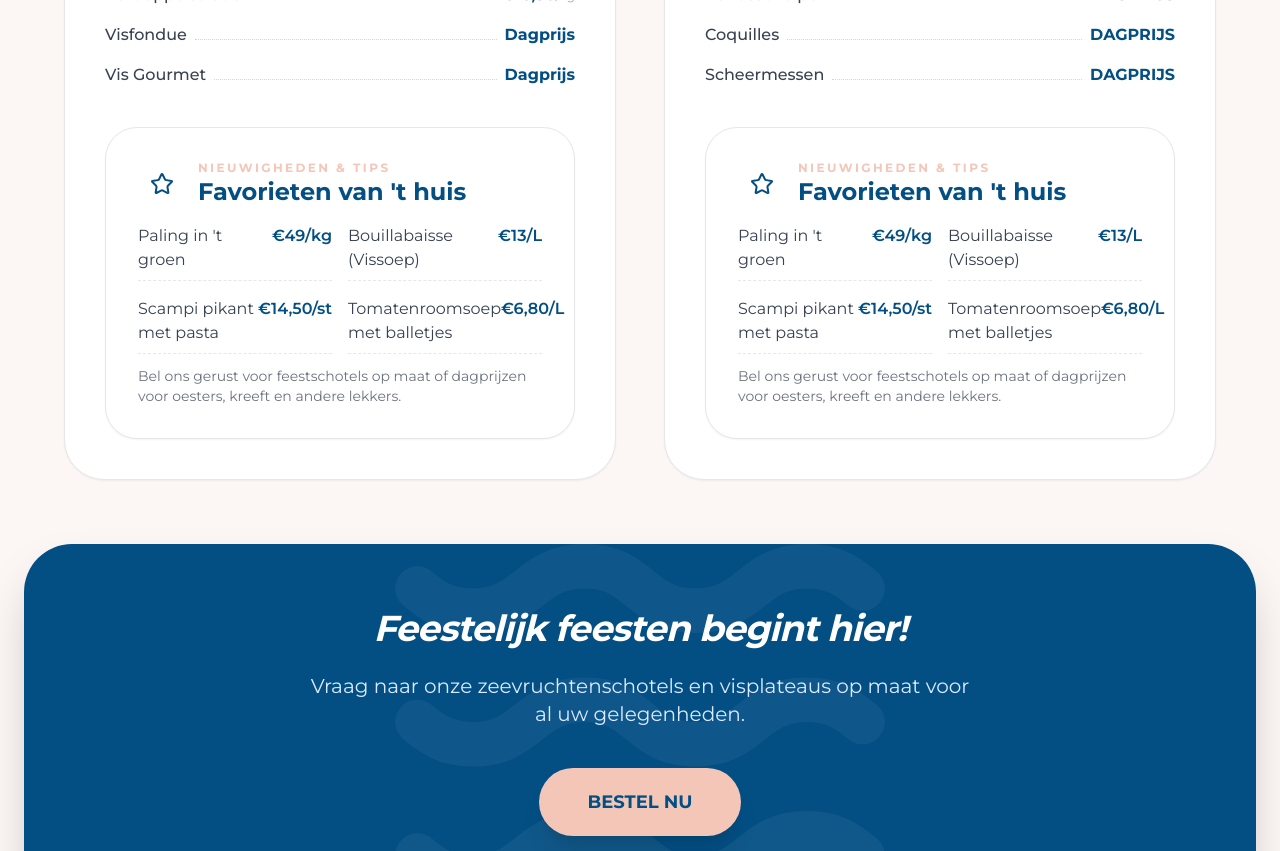
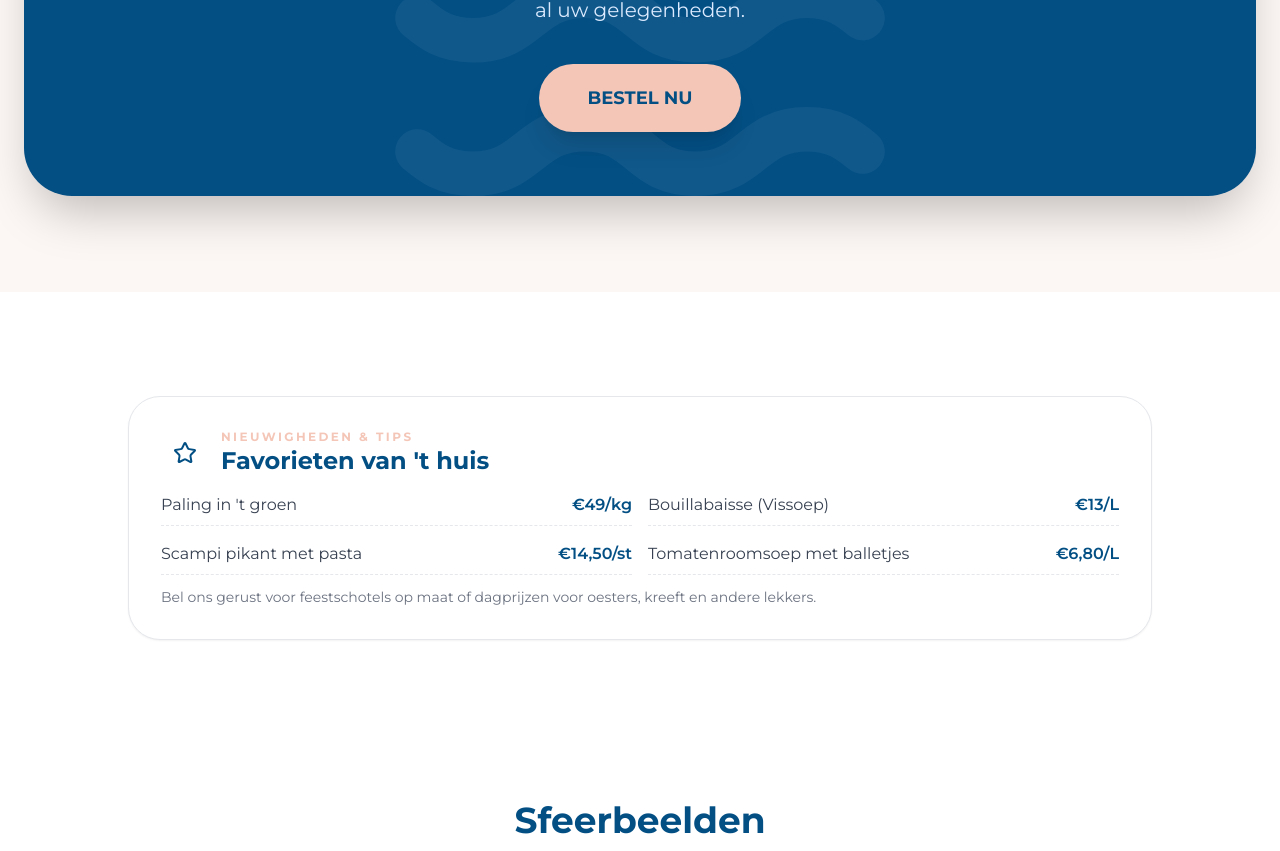
Before and after one commit to kevinb42O/DeWulk_website, a React (Vite) app: page / in a window 1280 px wide. Shown: the part 3560-4411 px from the top of the page. Built offline with nearby package versions, Linux system fonts and the light colour scheme.

Commit message:
Fix: Remove duplicate "Favorieten van 't huis" and make it manageable via admin panel
Co-authored-by: kevinb42O <214881530+kevinb42O@users.noreply.github.com>

```diff
--- a/AdminPage.tsx
+++ b/AdminPage.tsx
@@ -1,7 +1,7 @@
 import React, { useState, useEffect } from 'react';
 import { useNavigate } from 'react-router-dom';
 import { Lock, Save, LogOut, Plus, Trash2, AlertCircle, CheckCircle, Loader, ArrowLeft } from 'lucide-react';
-import { MenuCategory, OpeningHourData, MenuData } from './types';
+import { MenuCategory, OpeningHourData, MenuData, FavoriteItem } from './types';
 
 // Admin password - stored in client-side code
 // For a small business site, this is acceptable as it only protects against casual changes
@@ -31,7 +31,7 @@ const AdminPage: React.FC = () => {
       })
       .catch(err => {
         console.error('Error loading data:', err);
-        setMenuData({ menu: [], openingsuren: [] });
+        setMenuData({ menu: [], openingsuren: [], favorieten: [] });
       });
 
     // Check for stored token
@@ -93,6 +93,7 @@ const AdminPage: React.FC = () => {
       const newContent = {
         menu: menuData.menu,
         openingsuren: menuData.openingsuren,
+        favorieten: menuData.favorieten || []
       };
       // Encode to base64 with proper UTF-8 handling
       const contentString = JSON.stringify(newContent, null, 2);
@@ -215,6 +216,47 @@ const AdminPage: React.FC = () => {
     newMenu.splice(categoryIndex, 1);
 
     setMenuData({ ...menuData, menu: newMenu });
+  };
+
+  const updateFavorite = (index: number, field: 'name' | 'price', value: string) => {
+    if (!menuData || !menuData.favorieten) return;
+
+    const newFavorites = [...menuData.favorieten];
+    newFavorites[index] = {
+      ...newFavorites[index],
+      [field]: value
+    };
+
+    setMenuData({ ...menuData, favorieten: newFavorites });
+  };
+
+  const deleteFavorite = (index: number) => {
+    if (!menuData || !menuData.favorieten) return;
+    if (!confirm('Weet je zeker dat je dit favoriet wilt verwijderen?')) return;
+
+    const newFavorites = [...menuData.favorieten];
+    newFavorites.splice(index, 1);
+
+    setMenuData({ ...menuData, favorieten: newFavorites });
+  };
+
+  const addFavorite = () => {
+    if (!menuData) return;
+
+    const maxId = menuData.favorieten && menuData.favorieten.length > 0
+      ? Math.max(...menuData.favorieten.map(f => f.id))
+      : 0;
+
+    const newFavorites = [
+      ...(menuData.favorieten || []),
+      {
+        id: maxId + 1,
+        name: '',
+        price: ''
+      }
+    ];
+
+    setMenuData({ ...menuData, favorieten: newFavorites });
   };
 
   // Login Screen
@@ -406,6 +448,53 @@ const AdminPage: React.FC = () => {
           ))}
         </div>
 
+        {/* Favorites */}
+        <div className="bg-white rounded-3xl shadow-lg p-8 mb-8">
+          <div className="flex justify-between items-center mb-6">
+            <h2 className="text-2xl font-bold text-marine">⭐ Favorieten van 't huis</h2>
+            <button
+              onClick={addFavorite}
+              className="flex items-center gap-2 bg-marine text-white px-4 py-2 rounded-xl hover:bg-blue-800 transition-all"
+            >
+              <Plus className="w-5 h-5" />
+              Nieuw Favoriet
+            </button>
+          </div>
+
+          <div className="space-y-3">
+            {menuData?.favorieten?.map((favorite, index) => (
+              <div key={favorite.id} className="grid grid-cols-12 gap-3 items-center">
+                <input
+                  type="text"
+                  value={favorite.name}
+                  onChange={(e) => updateFavorite(index, 'name', e.target.value)}
+                  className="col-span-8 border border-gray-300 rounded-xl p-3"
+                  placeholder="Naam (bijv. Paling in 't groen)"
+                />
+                <input
+                  type="text"
+                  value={favorite.price}
+                  onChange={(e) => updateFavorite(index, 'price', e.target.value)}
+                  className="col-span-3 border border-gray-300 rounded-xl p-3"
+                  placeholder="Prijs (bijv. €49/kg)"
+                />
+                <button
+                  onClick={() => deleteFavorite(index)}
+                  className="col-span-1 bg-red-100 text-red-600 p-3 rounded-xl hover:bg-red-200 font-bold"
+                >
+                  ✕
+                </button>
+              </div>
+            ))}
+          </div>
+
+          {(!menuData?.favorieten || menuData.favorieten.length === 0) && (
+            <p className="text-gray-500 text-center py-8">
+              Geen favorieten toegevoegd. Klik op "Nieuw Favoriet" om te beginnen.
+            </p>
+          )}
+        </div>
+
         {/* Save Button */}
         <div className="sticky bottom-6">
           <button
--- a/App.tsx
+++ b/App.tsx
@@ -17,7 +17,7 @@ import {
   Star,
   Quote
 } from 'lucide-react';
-import { Offering, OpeningHour, GalleryItem, MenuCategory, MenuData, OpeningHourData } from './types';
+import { Offering, OpeningHour, GalleryItem, MenuCategory, MenuData, OpeningHourData, FavoriteItem } from './types';
 import ultiemLogo from './final_LOGOOOO.png';
 import heroImg from './viswinkelV3_FINAL.png';
 import interiorImg from './winkel_binnen.webp';
@@ -250,37 +250,6 @@ const PriceList: React.FC<PriceListProps> = ({ onOrderClick, menuData }) => {
                   </li>
                 ))}
               </ul>
-
-              <div className="mt-10 bg-white rounded-[2rem] border border-salmon/30 shadow-sm p-8 max-w-5xl mx-auto">
-                <div className="flex items-center space-x-3 mb-4">
-                  <div className="p-3 bg-salmon/30 rounded-xl">
-                    <Star className="w-6 h-6 text-marine" />
-                  </div>
-                  <div>
-                    <p className="text-xs uppercase tracking-[0.2em] font-bold text-salmon">Nieuwigheden & tips</p>
-                    <h4 className="text-2xl font-bold text-marine">Favorieten van 't huis</h4>
-                  </div>
-                </div>
-                <div className="grid md:grid-cols-2 gap-4 text-gray-700">
-                  <div className="flex justify-between border-b border-dashed border-gray-200 pb-2">
-                    <span>Paling in 't groen</span>
-                    <span className="font-semibold text-marine">€49/kg</span>
-                  </div>
-                  <div className="flex justify-between border-b border-dashed border-gray-200 pb-2">
-                    <span>Bouillabaisse (Vissoep)</span>
-                    <span className="font-semibold text-marine">€13/L</span>
-                  </div>
-                  <div className="flex justify-between border-b border-dashed border-gray-200 pb-2">
-                    <span>Scampi pikant met pasta</span>
-                    <span className="font-semibold text-marine">€14,50/st</span>
-                  </div>
-                  <div className="flex justify-between border-b border-dashed border-gray-200 pb-2">
-                    <span>Tomatenroomsoep met balletjes</span>
-                    <span className="font-semibold text-marine">€6,80/L</span>
-                  </div>
-                </div>
-                <p className="text-sm text-gray-500 mt-3">Bel ons gerust voor feestschotels op maat of dagprijzen voor oesters, kreeft en andere lekkers.</p>
-              </div>
             </div>
           ))}
         </div>
@@ -298,6 +267,41 @@ const PriceList: React.FC<PriceListProps> = ({ onOrderClick, menuData }) => {
           >
             BESTEL NU
           </button>
+        </div>
+      </div>
+    </section>
+  );
+};
+
+type FavoritesProps = {
+  favorites: { id: number; name: string; price: string }[];
+};
+
+const Favorites: React.FC<FavoritesProps> = ({ favorites }) => {
+  if (!favorites || favorites.length === 0) return null;
+
+  return (
+    <section className="py-16 bg-white">
+      <div className="container mx-auto px-6">
+        <div className="mt-10 bg-white rounded-[2rem] border border-salmon/30 shadow-sm p-8 max-w-5xl mx-auto">
+          <div className="flex items-center space-x-3 mb-4">
+            <div className="p-3 bg-salmon/30 rounded-xl">
+              <Star className="w-6 h-6 text-marine" />
+            </div>
+            <div>
+              <p className="text-xs uppercase tracking-[0.2em] font-bold text-salmon">Nieuwigheden & tips</p>
+              <h4 className="text-2xl font-bold text-marine">Favorieten van 't huis</h4>
+            </div>
+          </div>
+          <div className="grid md:grid-cols-2 gap-4 text-gray-700">
+            {favorites.map((favorite) => (
+              <div key={favorite.id} className="flex justify-between border-b border-dashed border-gray-200 pb-2">
+                <span>{favorite.name}</span>
+                <span className="font-semibold text-marine">{favorite.price}</span>
+              </div>
+            ))}
+          </div>
+          <p className="text-sm text-gray-500 mt-3">Bel ons gerust voor feestschotels op maat of dagprijzen voor oesters, kreeft en andere lekkers.</p>
         </div>
       </div>
     </section>
@@ -829,7 +833,8 @@ const App: React.FC = () => {
         // Fallback to empty data if fetch fails
         setMenuData({
           menu: [],
-          openingsuren: []
+          openingsuren: [],
+          favorieten: []
         });
       } finally {
         setLoading(false);
@@ -857,6 +862,7 @@ const App: React.FC = () => {
       <MapCard />
       <AboutUs />
       <PriceList onOrderClick={() => setIsOrderOpen(true)} menuData={menuData.menu} />
+      <Favorites favorites={menuData.favorieten || []} />
       <Gallery />
       <Testimonials />
       <OpeningHours schedule={menuData.openingsuren} />
--- a/public/data.json
+++ b/public/data.json
@@ -189,5 +189,27 @@
       "dag": "Zondag",
       "uren": "09:00 – 18:00"
     }
+  ],
+  "favorieten": [
+    {
+      "id": 1,
+      "name": "Paling in 't groen",
+      "price": "€49/kg"
+    },
+    {
+      "id": 2,
+      "name": "Bouillabaisse (Vissoep)",
+      "price": "€13/L"
+    },
+    {
+      "id": 3,
+      "name": "Scampi pikant met pasta",
+      "price": "€14,50/st"
+    },
+    {
+      "id": 4,
+      "name": "Tomatenroomsoep met balletjes",
+      "price": "€6,80/L"
+    }
   ]
 }
```
Also changed, not shown: types.ts (+7 -0 lines).
